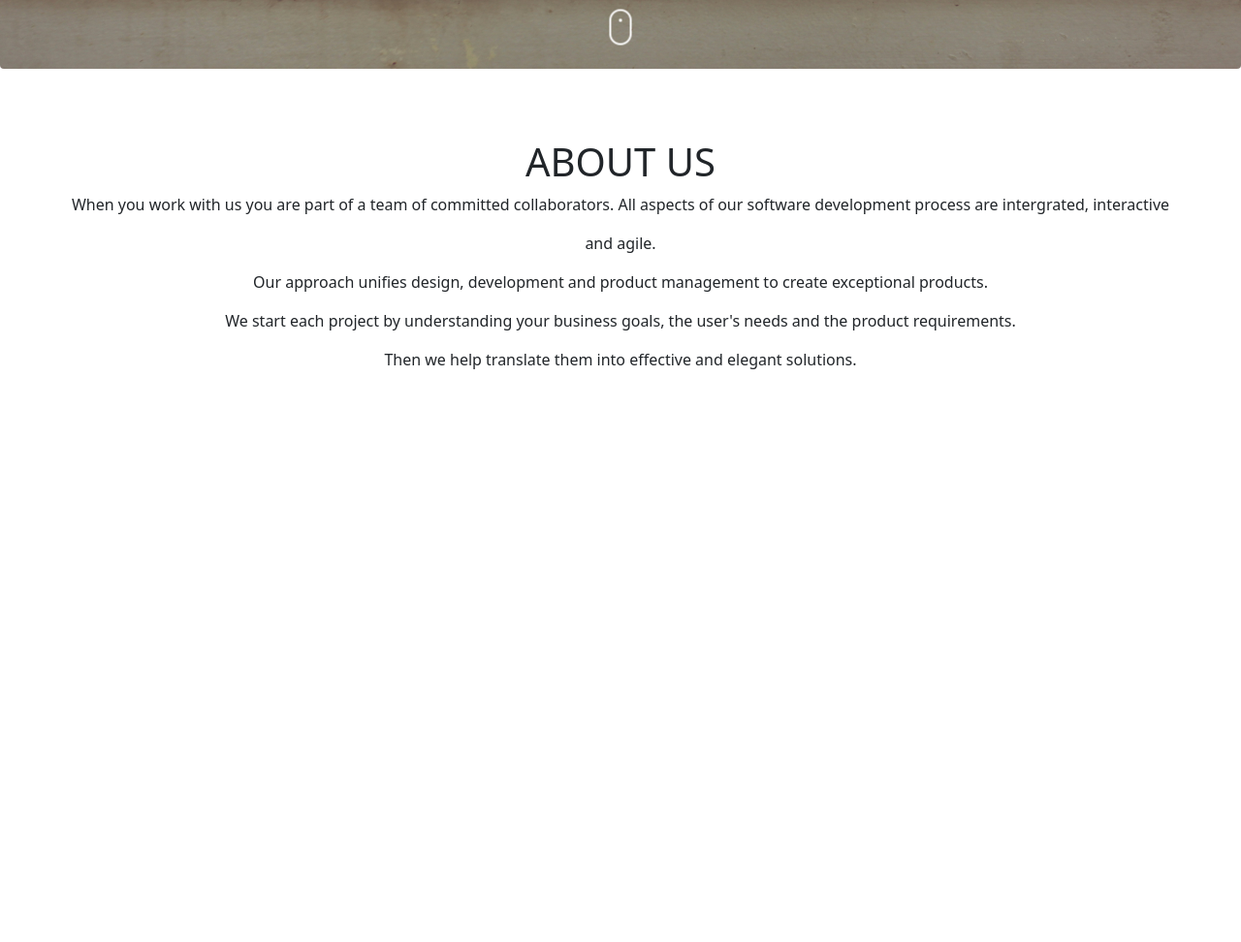
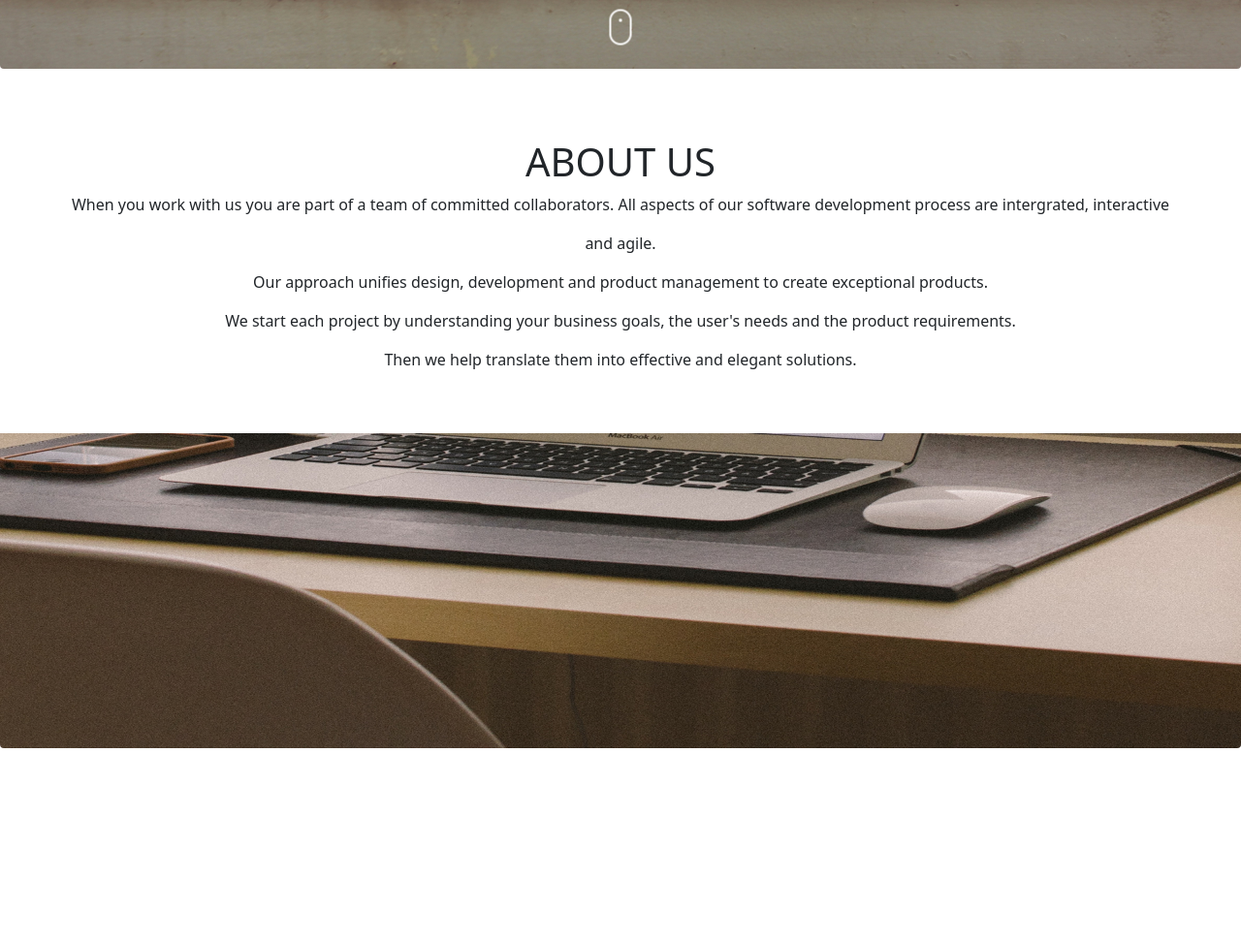
Before and after one commit to GikonyoG/Delani-Studio, a plain HTML site: page index.html in a window 1280 px wide. Shown: the part 643-1615 px from the top of the page at 97% size. Before the commit the page ends 1042 px from the top, so only its background shows below. Drawn offline with nearby package versions, Linux system fonts and the light colour scheme.

Commit message:
added serives image to the html file

```diff
--- a/index.html
+++ b/index.html
@@ -53,13 +53,29 @@
       </div>
     </section>
 
-    <!-- <section class="about">
+    <section class="services">
       <figure class="figure">
-        <img src="./images/backgrounds/s_image.jpg" class="figure-img img-fluid rounded pt-5" alt="..." />
-        <figcaption class="figure-caption">
-          A caption for the above image.
-        </figcaption>
+        <img
+          src="./images/backgrounds/s_image.jpg"
+          class="figure-img img-fluid rounded pt-5"
+          alt="..."
+        />
+        <div class="services-text text-center align-items-center">
+          <h1>SERVICES</h1>
+          <p>
+            Before we sign a contract or write a line of code our team will
+            spend the necessary time needed to understand your product vision
+          </p>
+          <p>
+            The outcome of this scoping session is a proposal or high level
+            statement of work.
+          </p>
+          <p>
+            Based on your requirements, we can provide a complete offering or
+            just the pieces you need.
+          </p>
+        </div>
       </figure>
-    </section> -->
+    </section>
   </body>
 </html>
--- a/style.css
+++ b/style.css
@@ -3,6 +3,7 @@ figure {
   text-align: center;
   color: white;
 }
+
 .text {
   position: absolute;
   top: 58%;
```
